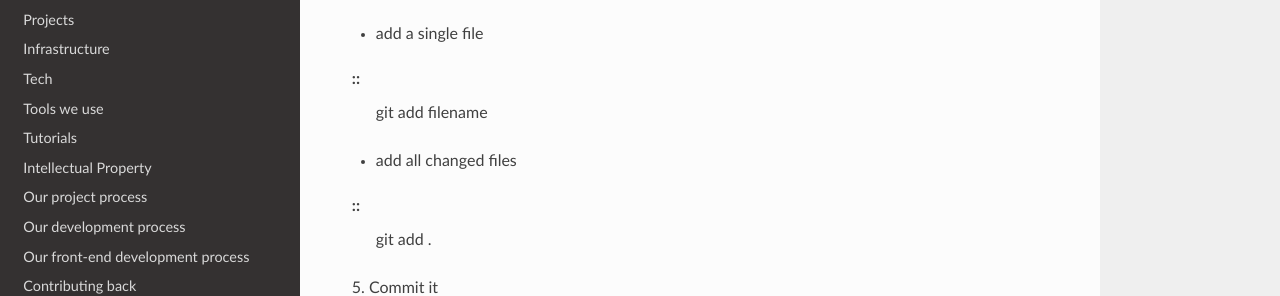
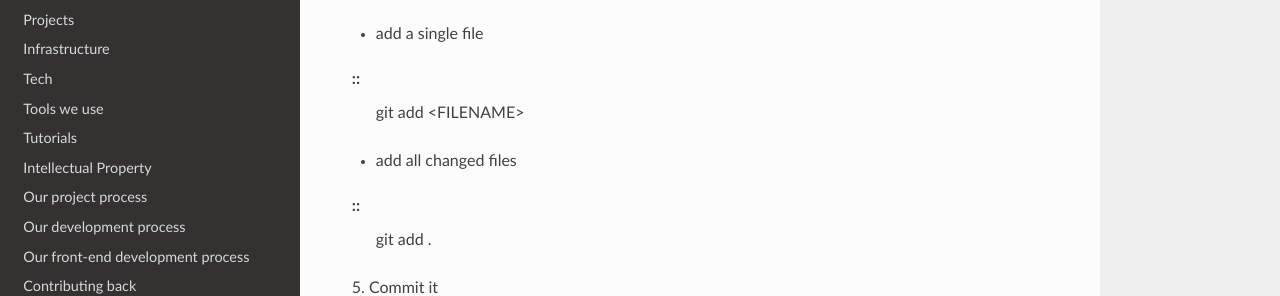
Before and after one commit to praekeltfoundation/ways-of-working, a Sphinx documentation site: the page built from docs/cheatsheet.rst, in a window 1280 px wide and 900 px high, scrolled down 3061 px. Shown: the part 155-451 px from the top of the window. Built offline with Sphinx 7.4.7 and the Read the Docs theme 2.0.0, drawn with Linux system fonts in a browser that asks for light colours; part of the change alters nothing that is shown.

```diff
--- a/docs/cheatsheet.rst
+++ b/docs/cheatsheet.rst
@@ -143,7 +143,7 @@ This is where the actual magic happens.
 
 -   add a single file
 ::
-    git add  filename
+    git add <FILENAME>
 
 -   add all changed files
 ::
```
